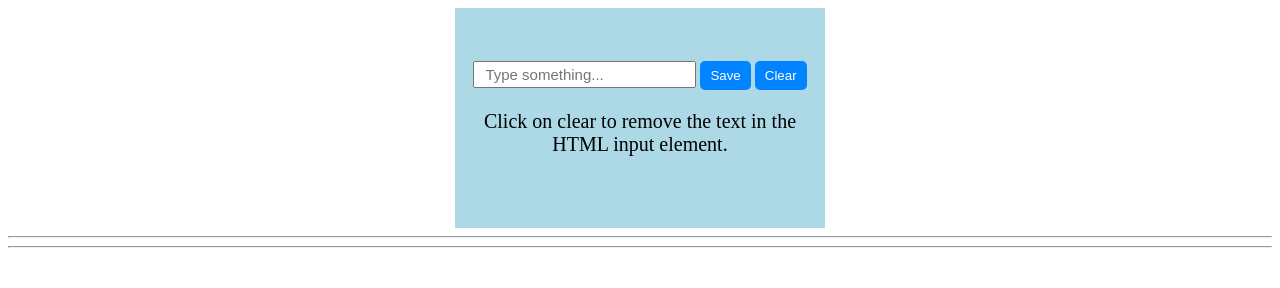
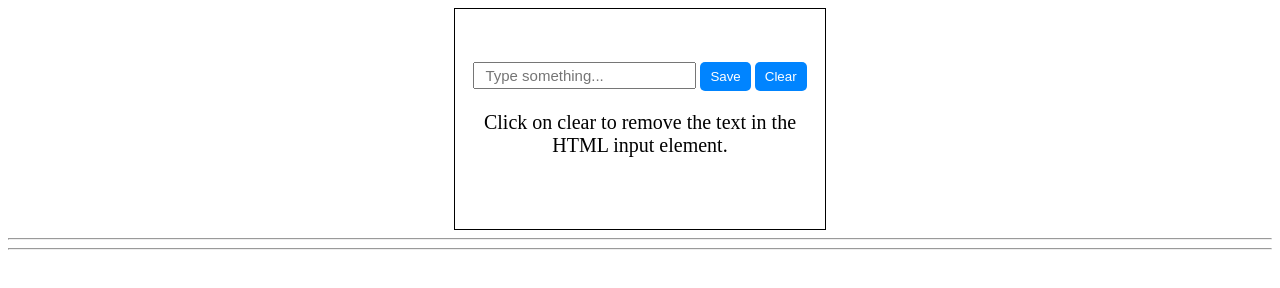
Before and after one commit to Gokulcasper/class-8-task, a plain HTML site: page index.html in a window 1280 px wide. Drawn offline with nearby package versions, Linux system fonts and the light colour scheme.

Commit message:
Commit changes

```diff
--- a/style.css
+++ b/style.css
@@ -3,11 +3,12 @@
 .removeItemContainer{
     height: 200px;
     width: 350px;
-    background-color: lightblue;
+    /* background-color: lightblue; */
     padding: 10px;
     display: flex;
     flex-direction: column;
     justify-content: center;
+    border: 1px solid black;
 }
 .removeItem button{
     background-color:rgb(0, 132, 255);
```
